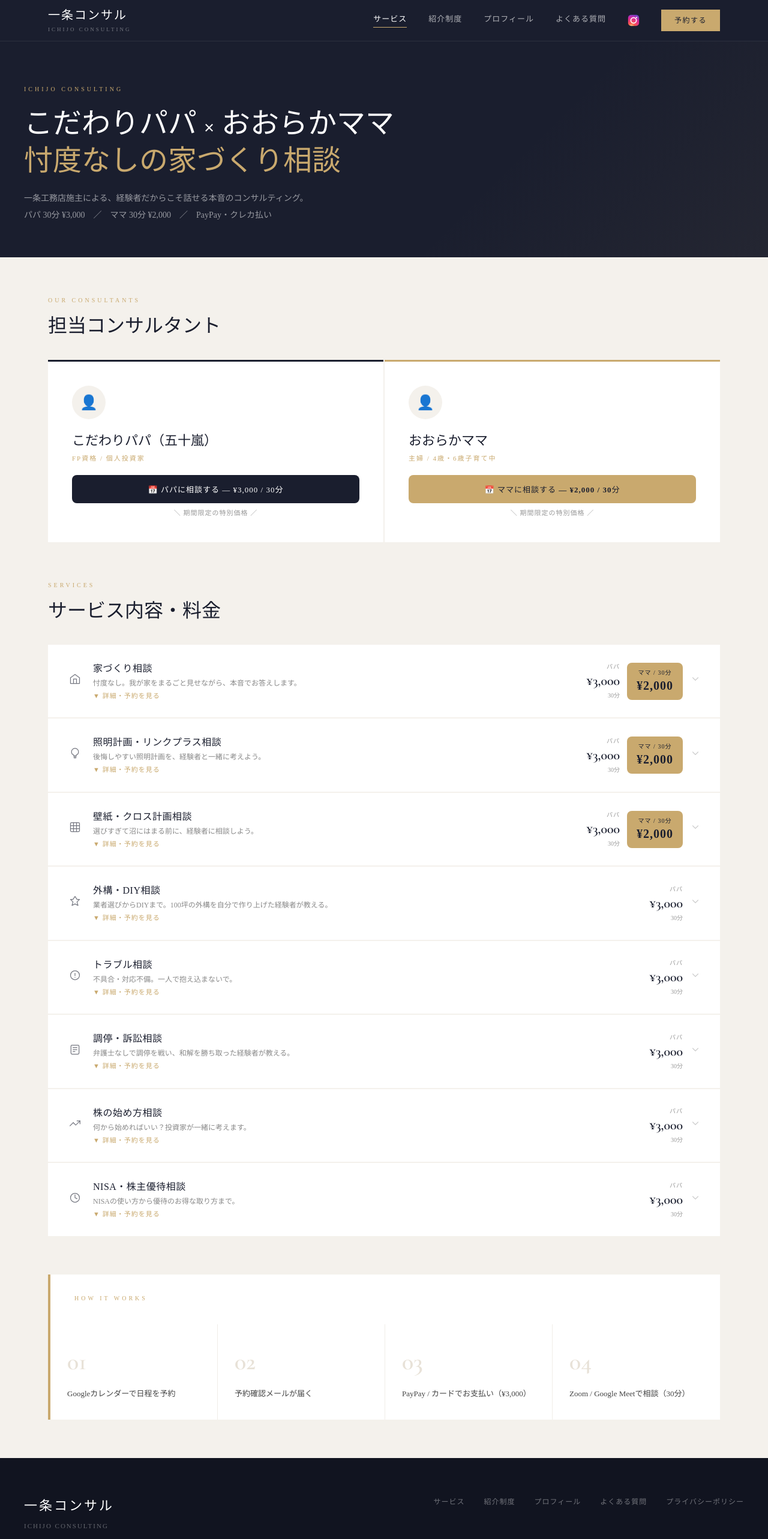
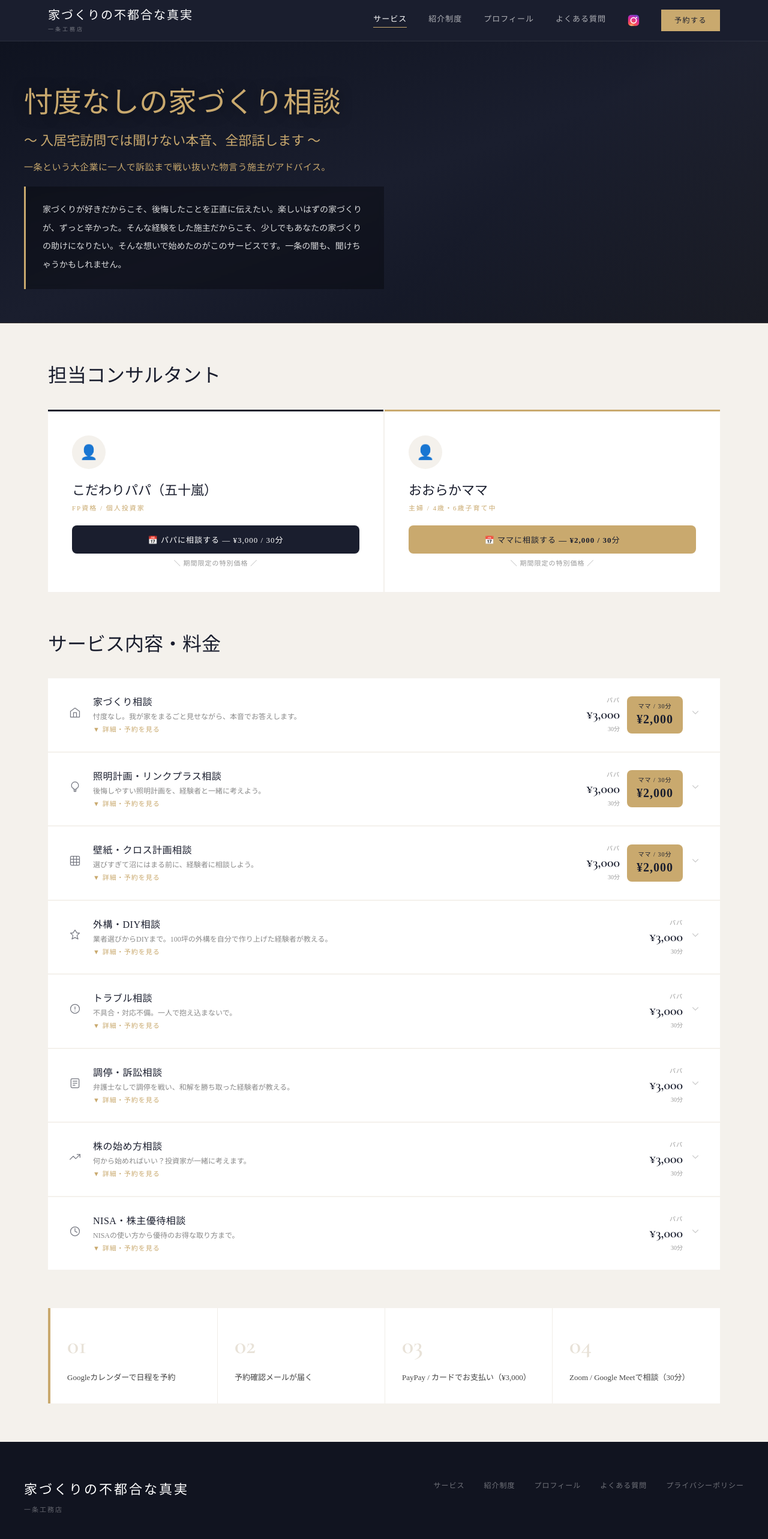
Before and after one commit to tradehant1-cloud/ichijo-consul, a React (Vite) app: page / in a window 1280 px wide. Shown: the top 2566 px of the page at 60% size. Built offline with nearby package versions, Linux system fonts and the light colour scheme.

Commit message:
remove english labels, update profile, add faq

```diff
--- a/src/App.jsx
+++ b/src/App.jsx
@@ -70,6 +70,8 @@ const FAQS = [
   { q: "調停相談は弁護士の代わりになりますか？", a: "法律の専門家ではありませんが、実際に一人で調停を行い和解した経験をもとにアドバイスします。法的判断が必要な場合は弁護士への相談をお勧めします。" },
   { q: "相談料金はいつ支払いますか？", a: "日程確定後にPayPay（ID: tradehant1）またはクレジットカードにてお支払いをお願いします。" },
   { q: "一条工務店以外の相談はできますか？", a: "トラブル・調停相談については一条工務店以外のハウスメーカーでもご相談いただけます。ただし他のハウスメーカーは仕様が異なるためお答えできない場合もありますが、ご了承いただけるようであればお気軽にご相談ください。" },
+  { q: "料金はいつ支払いますか？", a: "予約枠をご確定いただいた後、事前にPayPay（ID: tradehant1）またはクレジットカードにてお支払いください。" },
+  { q: "相談は何回でもできますか？", a: "はい、何度でもご相談いただけます。1回30分の枠を予約していただければ、その都度ご相談いただけます。" },
 ];
 
 const Icon = ({ type, size = 22 }) => {
@@ -173,13 +175,13 @@ export default function App() {
     .mobile-toggle { display: none; background: none; border: none; color: #fff; }
     .mobile-menu { display: none; background: #1a1e2e; border-top: 1px solid rgba(255,255,255,0.08); padding: 24px 40px; flex-direction: column; gap: 20px; }
     .mobile-menu.open { display: flex; }
-    .page-hero { background: #1a1e2e; padding: 72px 40px 56px; position: relative; overflow: hidden; }
+    .page-hero { background: linear-gradient(160deg, #0f1320 0%, #1a1e2e 50%, #0f1320 100%); padding: 72px 40px 56px; position: relative; overflow: hidden; border-bottom: 1px solid rgba(201,169,110,0.2); }
     .page-hero::before { content: ''; position: absolute; top: 0; right: 0; width: 50%; height: 100%; background: linear-gradient(135deg, transparent 40%, rgba(201,169,110,0.06) 100%); }
     .page-hero-inner { max-width: 1200px; margin: 0 auto; position: relative; }
     .page-label { font-size: 10px; letter-spacing: 4px; color: #c9a96e; margin-bottom: 20px; }
-    .page-title { font-family: 'Cormorant Garamond', serif; font-size: 48px; font-weight: 500; color: #fff; line-height: 1.3; margin-bottom: 16px; }
+    .page-title { font-family: 'Cormorant Garamond', serif; font-size: 48px; font-weight: 500; color: #fff; line-height: 1.3; margin-bottom: 16px; text-shadow: 0 2px 20px rgba(0,0,0,0.5); }
     .page-title span { color: #c9a96e; }
-    .page-desc { font-size: 14px; color: rgba(255,255,255,0.55); line-height: 2; max-width: 560px; }
+    .page-desc { font-size: 14px; color: rgba(255,255,255,0.85); line-height: 2.2; max-width: 600px; background: rgba(0,0,0,0.3); padding: 24px 28px; border-left: 3px solid #c9a96e; backdrop-filter: blur(4px); }
     .content { background: #f4f1ec; min-height: 60vh; }
     .content-inner { max-width: 1200px; margin: 0 auto; padding: 64px 40px; }
     .consultant-grid { display: grid; grid-template-columns: 1fr 1fr; gap: 2px; margin-bottom: 64px; }
@@ -305,8 +307,8 @@ export default function App() {
       <header className="header">
         <div className="header-inner">
           <div onClick={() => go("service")} style={{ cursor: "pointer" }}>
-            <div className="logo-mark">一条コンサル</div>
-            <div className="logo-sub">ICHIJO CONSULTING</div>
+            <div className="logo-mark">家づくりの不都合な真実</div>
+            <div className="logo-sub">一条工務店</div>
           </div>
           <nav className="nav-links">
             {navItems.map(([id, label]) => (
@@ -334,14 +336,17 @@ export default function App() {
         <>
           <div className="page-hero">
             <div className="page-hero-inner">
-              <div className="page-label">ICHIJO CONSULTING</div>
               <h1 className="page-title">
-                こだわりパパ × おおらかママ<br />
                 <span>忖度なしの家づくり相談</span>
               </h1>
+              <p style={{ fontFamily: "'Cormorant Garamond', serif", fontSize: 22, color: "#c9a96e", marginBottom: 16, fontStyle: "italic" }}>
+                ～ 入居宅訪問では聞けない本音、全部話します ～
+              </p>
+              <p style={{ fontSize: 15, color: "#c9a96e", fontWeight: 500, marginBottom: 20, letterSpacing: 0.5 }}>
+                一条という大企業に一人で訴訟まで戦い抜いた物言う施主がアドバイス。
+              </p>
               <p className="page-desc">
-                一条工務店施主による、経験者だからこそ話せる本音のコンサルティング。<br />
-                パパ 30分 ¥3,000　／　ママ 30分 ¥2,000　／　PayPay・クレカ払い
+                家づくりが好きだからこそ、後悔したことを正直に伝えたい。楽しいはずの家づくりが、ずっと辛かった。そんな経験をした施主だからこそ、少しでもあなたの家づくりの助けになりたい。そんな想いで始めたのがこのサービスです。一条の闇も、聞けちゃうかもしれません。
               </p>
             </div>
           </div>
@@ -351,7 +356,6 @@ export default function App() {
 
               {/* コンサルタント */}
               <div className="section-header">
-                <div className="section-label">OUR CONSULTANTS</div>
                 <h2 className="section-title">担当コンサルタント</h2>
               </div>
               <div className="consultant-grid">
@@ -379,7 +383,6 @@ export default function App() {
 
               {/* サービス一覧 */}
               <div id="service-list-anchor" className="section-header">
-                <div className="section-label">SERVICES</div>
                 <h2 className="section-title">サービス内容・料金</h2>
               </div>
               <div className="service-list">
@@ -444,9 +447,7 @@ export default function App() {
 
               {/* 相談の流れ */}
               <div style={{ background: "#fff", borderLeft: "4px solid #c9a96e", marginBottom: 0 }}>
-                <div style={{ padding: "32px 40px 24px" }}>
-                  <div className="section-label">HOW IT WORKS</div>
-                </div>
+
                 <div className="how-grid">
                   {["Googleカレンダーで日程を予約", "予約確認メールが届く", "PayPay / カードでお支払い（¥3,000）", "Zoom / Google Meetで相談（30分）"].map((step, i) => (
                     <div key={i} className="how-step">
@@ -467,7 +468,6 @@ export default function App() {
         <>
           <div className="page-hero">
             <div className="page-hero-inner">
-              <div className="page-label">ABOUT US</div>
               <h1 className="page-title">プロフィール</h1>
               <p className="page-desc">経験者だからこそ言える、本音をお届けします。</p>
             </div>
@@ -484,10 +484,10 @@ export default function App() {
                     </div>
                   </div>
                   <p className="profile-bio">
-                    家づくりの打ち合わせから引渡しまで一人で完遂。引渡し後に施工不具合が発覚し、弁護士なしで調停を申し立て和解を勝ち取りました。FP資格保有の投資家で、投資で貯めた資金でI-CUBEを建てました。
+                    家づくりの打ち合わせから引渡しまで一人で完遂。引渡し後に施工不具合が発覚し、弁護士なしで一条工務店を相手に調停を申立て、現在も戦い続けています。FP資格保有の投資家で、投資で貯めた資金でI-CUBEを建てました。
                   </p>
                   <div className="profile-specs">
-                    {[["モデル", "I-CUBE 33坪 2025年入居"], ["調停", "弁護士なし → 和解勝ち取り"], ["外構", "100坪DIY中"], ["資格", "FP資格 / 個人投資家"]].map(([k, v]) => (
+                    {[["モデル", "I-CUBE 33坪 2025年入居"], ["調停", "弁護士なしで調停申立・現在訴訟準備中"], ["外構", "100坪DIY中"], ["資格", "FP資格 / 個人投資家"]].map(([k, v]) => (
                       <div key={k} className="profile-spec">
                         <span className="spec-key">{k}</span>
                         <span className="spec-val">{v}</span>
@@ -526,7 +526,6 @@ export default function App() {
         <>
           <div className="page-hero">
             <div className="page-hero-inner">
-              <div className="page-label">FAQ</div>
               <h1 className="page-title">よくある質問</h1>
             </div>
           </div>
@@ -562,7 +561,6 @@ export default function App() {
         <>
           <div className="page-hero">
             <div className="page-hero-inner">
-              <div className="page-label">REFERRAL</div>
               <h1 className="page-title">一条工務店の<br /><span>紹介制度</span></h1>
               <p className="page-desc">一条工務店と調停で和解を勝ち取った施主からの紹介。忖度なしでリアルを話す私たちからの紹介だから安心です。</p>
             </div>
@@ -614,7 +612,6 @@ export default function App() {
         <>
           <div className="page-hero">
             <div className="page-hero-inner">
-              <div className="page-label">LEGAL</div>
               <h1 className="page-title">プライバシーポリシー</h1>
             </div>
           </div>
@@ -645,8 +642,8 @@ export default function App() {
         <div className="footer-inner">
           <div className="footer-top">
             <div>
-              <div className="footer-logo">一条コンサル</div>
-              <div className="footer-tagline">ICHIJO CONSULTING</div>
+              <div className="footer-logo">家づくりの不都合な真実</div>
+              <div className="footer-tagline">一条工務店</div>
             </div>
             <div className="footer-links">
               {navItems.map(([id, label]) => (
@@ -656,7 +653,7 @@ export default function App() {
             </div>
           </div>
           <div className="footer-bottom">
-            <div className="footer-copy">© 2026 一条コンサル / 五十嵐</div>
+            <div className="footer-copy">© 2026 家づくりの不都合な真実 / 五十嵐</div>
             <a href={INSTAGRAM_URL} target="_blank" rel="noreferrer" className="footer-insta">
               <Icon type="insta" size={20} />
             </a>
```
